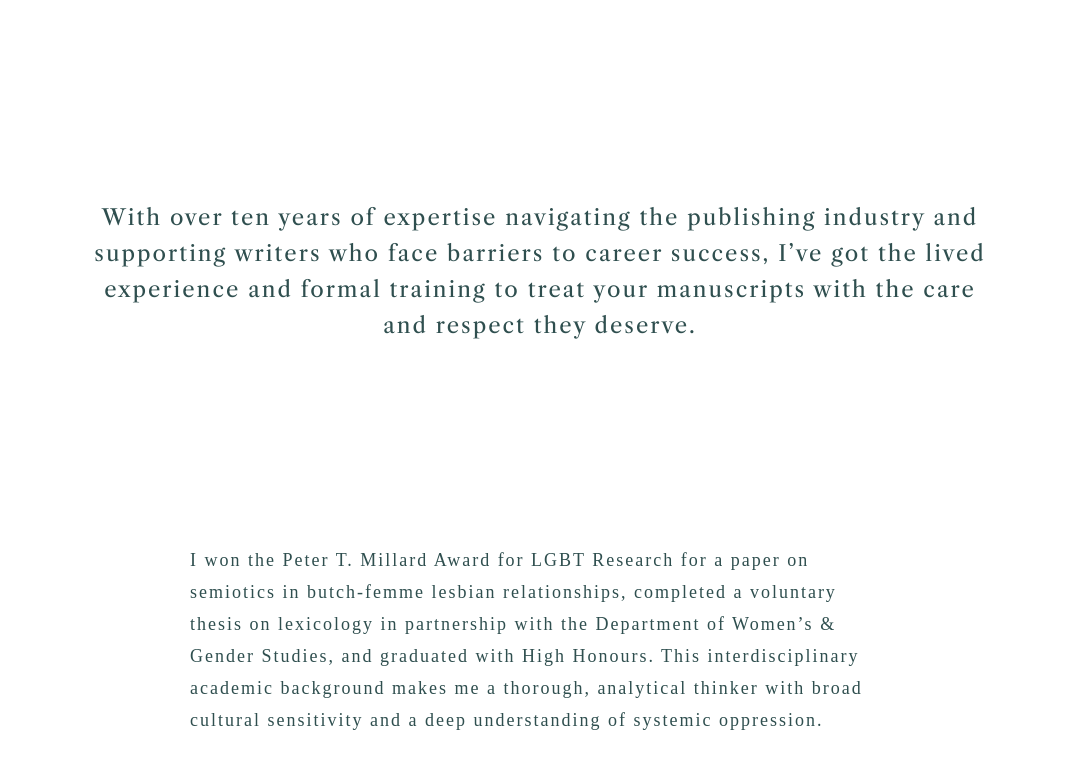
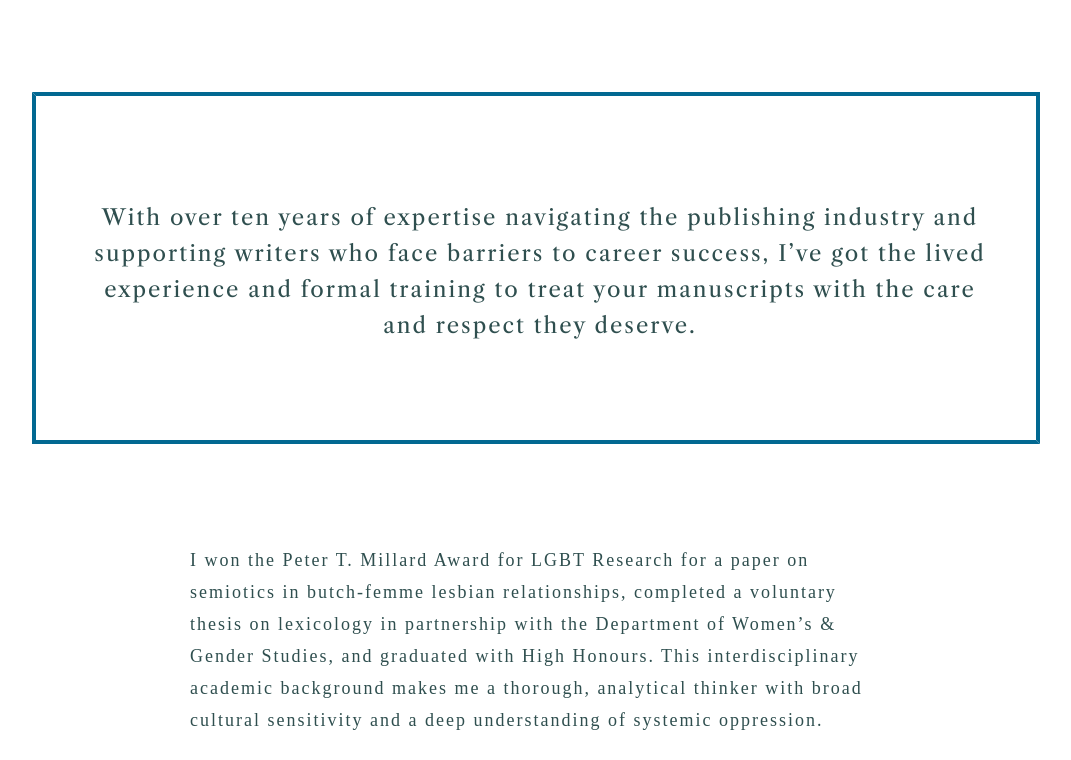
Before and after one commit to eflegg/hearth-place-counselling, a Next.js app: page /about in a window 1280 px wide. Shown: the part 1012-1772 px from the top of the page, without its empty margins (100-1171 px from the left). Built offline with nearby package versions, Linux system fonts and the light colour scheme; a web font is replaced by a local one.

Commit message:
add logo to footer, add transition for border animation

```diff
--- a/components/Global/Footer.js
+++ b/components/Global/Footer.js
@@ -10,6 +10,16 @@ const FooterContainer = styled.footer`
   h3 {
     color: ${theme.colours.black};
     text-align: center;
+    font-size: 20px;
+  }
+  .isc-logo {
+    width: 90%;
+    max-width: 300px;
+    margin: 25px auto;
+    text-align: center;
+    img {
+      max-width: 100%;
+    }
   }
 `;
 
@@ -19,6 +29,9 @@ export default function Footer() {
   });
   return (
     <FooterContainer>
+      <div className="isc-logo">
+        <img src="/ISC-logo.png" alt="" />
+      </div>
       <h3>Copyright Leah Horlick</h3>
       <h3>{year}</h3>
     </FooterContainer>
--- a/components/HomeHire.js
+++ b/components/HomeHire.js
@@ -131,7 +131,7 @@ export default function HomeHire() {
         </Reason>
         <Reason className="reason-container reason-right">
           <p>
-            hiring a professional ensures that your readers get the best
+            Hiring a professional ensures that your readers get the best
             possible guide to your text, and that you get more time to celebrate
             your book.
           </p>
--- a/pages/about.js
+++ b/pages/about.js
@@ -4,6 +4,9 @@ import Layout from "../components/pageWrapper";
 import styled from "styled-components";
 import theme from "../components/Theme";
 import Dots from "../components/Shapes/dots";
+import { Waypoint } from "react-waypoint";
+import { Spring, Transition, config } from "react-spring/renderprops.cjs";
+import { useState } from "react";
 
 const AboutContainer = styled.section`
   /* img {
@@ -25,12 +28,13 @@ const AboutContainer = styled.section`
       border: 4px solid ${theme.colours.blue};
       text-align: right;
       padding: 40px;
+      background: rgba(255, 255, 255, 0.6);
 
       ${theme.mediaQuery.sm`
-      transform: translateX(-10%);
+      transform: translateX(-8%);
       `}
       ${theme.mediaQuery.md`
-      transform: translateX(-10%);
+      transform: translateX(-8%);
       `}
     }
     &:nth-child(1) {
@@ -58,87 +62,11 @@ const AboutContainer = styled.section`
 
 const AboutIntro = styled.div`
   margin: 100px auto;
-  .draw {
-    padding: 100px 50px;
-    position: relative;
-    &:before,
-    &:after {
-      box-sizing: inherit;
-      content: "";
-      position: absolute;
-      width: 100%;
-      height: 100%;
-    }
-
-    transition: color 0.5s;
-
-    &:before,
-    &:after {
-      // Set border to invisible, so we don't see a 4px border on a 0x0 element before the transition starts
-      border: 2px solid transparent;
-      width: 0;
-      height: 0;
-    }
-
-    // This covers the top & right borders (expands right, then down)
-    &:before {
-      top: 0;
-      left: 0;
-    }
-
-    // And this the bottom & left borders (expands left, then up)
-    &:after {
-      bottom: 0;
-      right: 0;
-    }
-
-    // Hover styles
-    &:hover::before,
-    &:hover::after {
-      width: 100%;
-      height: 100%;
-    }
-
-    &:hover::before {
-      border-top-color: ${theme.colours.blue}; // Make borders visible
-      border-right-color: ${theme.colours.blue};
-      transition: width 0.5s ease-in-out,
-        // Width expands first
-        height 0.5s ease-in-out 0.5s; // And then height
-    }
-
-    &:hover::after {
-      border-bottom-color: ${theme.colours.blue}; // Make borders visible
-      border-left-color: ${theme.colours.blue};
-      transition: border-color 0s ease-out 0.5s,
-        // Wait for ::before to finish before showing border
-        width 0.25s ease-out 0.5s,
-        // And then exanding width
-        height 0.25s ease-out 0.75s; // And finally height
-    }
-    /* &:hover {
-      color: ${theme.colours.yellow};
-    } */
-
-    // Start ::after in same position as ::before
-    &:after {
-      top: 0;
-      left: 0;
-    }
-
-    // Change colors
-    &:hover::before {
-      border-top-color: ${theme.colours.yellow};
-      border-right-color: ${theme.colours.yellow};
-    }
-
-    &:hover::after {
-      border-bottom-color: ${theme.colours.yellow};
-      border-left-color: ${theme.colours.yellow};
-      transition: // Animate height first, then width
-        height 0.25s ease-out, width 0.25s ease-out 0.25s;
-    }
-  }
+  position: relative;
+  /* .draw { */
+  padding: 100px 50px;
+  position: relative;
+  transition: color 0.25s;
 `;
 
 const AboutImage = styled.div`
@@ -152,6 +80,7 @@ const AboutImage = styled.div`
 `;
 
 export default function About() {
+  const [boxVisible, setVisible] = useState(false);
   return (
     <Layout pageTitle={"About"}>
       <Head>
@@ -163,22 +92,130 @@ export default function About() {
             <img src="/about-photo.jpg" alt="photo of Leah Horlick" />
           </div>
           <div className="about--img-combo">
-            <p className="about-text--excerpt">
+            <h4 className="about-text--excerpt">
               I completed my indexing training at the University of California,
               Berkeley, revisiting my love of language after nearly ten years
               working in museums and galleries.
-            </p>
+            </h4>
             <Dots className="dots-center" />
           </div>
         </AboutImage>
-        <AboutIntro className="about--intro">
-          <h3 className="text-center draw">
-            With over ten years of expertise navigating the publishing industry
-            and supporting writers who face barriers to career success, I’ve got
-            the lived experience and formal training to treat your manuscripts
-            with the care and respect they deserve.
-          </h3>
-        </AboutIntro>
+        <Waypoint
+          onEnter={() => {
+            setVisible(true);
+            console.log("box visible");
+          }}
+          onLeave={() => {
+            setVisible(false);
+            console.log("box NOT visible");
+          }}
+        >
+          <AboutIntro className="about--intro draw">
+            <Transition
+              config={{ delay: 300 }}
+              items={boxVisible}
+              from={{
+                boxSizing: "inherit",
+                position: "absolute",
+                borderWidth: "4px",
+                borderStyle: "solid",
+                borderTopColor: "transparent",
+                borderRightColor: "transparent",
+                borderLeftColor: "transparent",
+                borderBottomColor: "transparent",
+                width: "0%",
+                height: "0%",
+                top: "-8px",
+                left: "-8px",
+              }}
+              enter={{
+                width: "100%",
+                height: "100%",
+                borderLeftColor: "transparent",
+                borderBottomColor: "transparent",
+                borderTopColor: `${theme.colours.blue}`,
+                borderRightColor: `${theme.colours.blue}`,
+                transition: "width 0.25s ease, height 0.25s ease 0.25s",
+              }}
+              leave={{
+                boxSizing: "inherit",
+                position: "absolute",
+                borderWidth: "4px",
+                borderStyle: "solid",
+                borderTopColor: "transparent",
+                borderRightColor: "transparent",
+                borderLeftColor: "transparent",
+                borderBottomColor: "transparent",
+                width: "0%",
+                height: "0%",
+              }}
+            >
+              {(boxVisible) =>
+                boxVisible &&
+                ((propsBefore) => (
+                  <div className="before" style={propsBefore}></div>
+                ))
+              }
+            </Transition>
+            <Transition
+              config={{ delay: 300 }}
+              items={boxVisible}
+              from={{
+                boxSizing: "inherit",
+                position: "absolute",
+                right: 0,
+                bottom: 0,
+                width: "100%",
+                height: "100%",
+                borderWidth: "4px",
+                borderStyle: "solid",
+                borderTopColor: "transparent",
+                borderRightColor: "transparent",
+                borderLeftColor: "transparent",
+                borderBottomColor: "transparent",
+                width: "0%",
+                height: "0%",
+              }}
+              enter={{
+                height: "100%",
+                width: "100%",
+                transition: "height 0.25s ease 0.25s, width 0.25s ease",
+                borderTopColor: "transparent",
+                borderRightColor: "transparent",
+                borderLeftColor: `${theme.colours.blue}`,
+                borderBottomColor: `${theme.colours.blue}`,
+              }}
+              leave={{
+                boxSizing: "inherit",
+                position: "absolute",
+                width: "100%",
+                height: "100%",
+                borderWidth: "4px",
+                borderStyle: "solid",
+                borderTopColor: "transparent",
+                borderRightColor: "transparent",
+                borderLeftColor: "transparent",
+                borderBottomColor: "transparent",
+                width: "0%",
+                height: "0%",
+              }}
+            >
+              {(boxVisible) =>
+                boxVisible &&
+                ((propsAfter) => (
+                  <div className="after" style={propsAfter}></div>
+                ))
+              }
+            </Transition>
+
+            <h3 className="text-center">
+              With over ten years of expertise navigating the publishing
+              industry and supporting writers who face barriers to career
+              success, I’ve got the lived experience and formal training to
+              treat your manuscripts with the care and respect they deserve.
+            </h3>
+          </AboutIntro>
+        </Waypoint>
         <div className="about--main">
           <p>
             I won the Peter T. Millard Award for LGBT Research for a paper on
--- a/scss/typography.scss
+++ b/scss/typography.scss
@@ -114,6 +114,7 @@ a {
   font-size: 16px;
   line-height: 150%;
   color: $black;
+  font-weight: 400;
   @include media-query-min($sm) {
     font-size: calc(16px + 2 * ((100vw - 320px) / 680));
   }
@@ -158,6 +159,20 @@ h3 {
     line-height: 36px;
   }
 }
+h4 {
+  letter-spacing: 0.2rem;
+  font-size: 16px;
+  line-height: 150%;
+  color: $black;
+  font-weight: 400;
+  @include media-query-min($sm) {
+    font-size: calc(16px + 2 * ((100vw - 320px) / 680));
+  }
+  @include media-query-min($md) {
+    @include font-size(1.8);
+    line-height: 32px;
+  }
+}
 
 li {
   list-style: none;
```
Also changed, not shown: pages/index.js (+7 -5 lines), public/ISC-logo.png (added).
